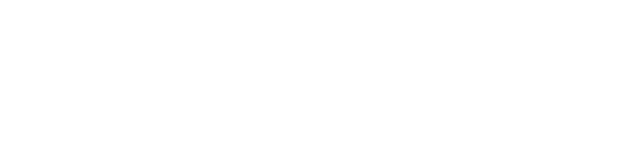
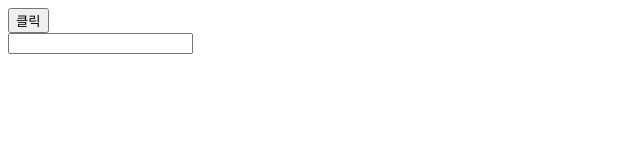
Before and after one commit to LeeYongSeok13/CodingStudy, a plain HTML site: page JAVASCRIPT/Chapter12/Chapter12-6.html in a window 1280 px wide. Shown: the whole page, without its empty margins (0-640 px from the left). Drawn offline with Linux system fonts and the light colour scheme.

Commit message:
자바스크립트 리마인드 11일차

```diff
--- a/JAVASCRIPT/Chapter12/Chapter12-6.html
+++ b/JAVASCRIPT/Chapter12/Chapter12-6.html
@@ -4,8 +4,63 @@
     <meta charset="UTF-8">
     <meta name="viewport" content="width=device-width, initial-scale=1.0">
     <title>이벤트 다루기</title>
+    <script>
+        // 이벤트 종류
+        // 마우스 이벤트: onclick - 마우스로 클릭하면 발생합니다.
+        // ondbclick - 마우스로 빠르게 두번 클릭하면 발생합니다.
+        // onmouseover - 마우스 포인터를 올리면 발생합니다.
+        // onmouseout - 마우스 포인터가 빠져나가면 발생합니다.
+        // onmousemove - 마우스 포인터가 움직이면 발생합니다.
+
+        // 키보드 이벤트: onkeypress - 키보드 버튼을 누르고 있는 동안 발생합니다.
+        // onkeydown - 키보드 버튼을 누른 순간 발생합니다.
+        // onkeyup - 키보드 버튼을 눌렀다가 뗀 순간 발생합니다.
+
+        // 포커스 이벤트: onfocus - 요소에 포커스가 되면 발생합니다.
+        // onblur - 요소가 포커스를 잃으면 발생합니다.
+
+        // 폼 이벤트: onsubmit - 폼이 전송될 때 발생합니다.
+
+        // 리소스 이벤트: onload - 웹 브라우저의 리소스 로드가 끝나면 발생합니다.
+    </script>
 </head>
 <body>
+    <!-- 이벤트 등록하기 - 인라인 방식으로 이벤트 등록하기 -->
+    <button onclick="clickEvent()">클릭</button>
 
+    <form>
+        <input type="text" onfocus="focusEvent()" onblur="blurEvent()">
+    </form>
+
+    <!-- 프로퍼티 리스너 방식으로 이벤트 등록하기 -->
+    <!-- <button>클릭</button> -->
+
+
+    <script>
+        function clickEvent() {
+            alert("click");
+        }
+
+        function focusEvent() {
+            console.log("focus on");
+        }
+
+        function blurEvent() {
+            console.log("focus out");
+        }
+
+    // 프로퍼티 리스너 방식으로 이벤트 등록하기
+    // const btnEl = document.querySelector("button");
+    // btnEl.onClick = function(){
+    //     alert("click");
+    // }
+
+    // 이벤트 등록 메서드로 이벤트 등록하기
+    // const btnEl =document.querySelector("button");
+    // btnEl.addEventListener("click", function(){
+    // alert("button click");
+    // })
+
+    </script>
 </body>
 </html>
```
